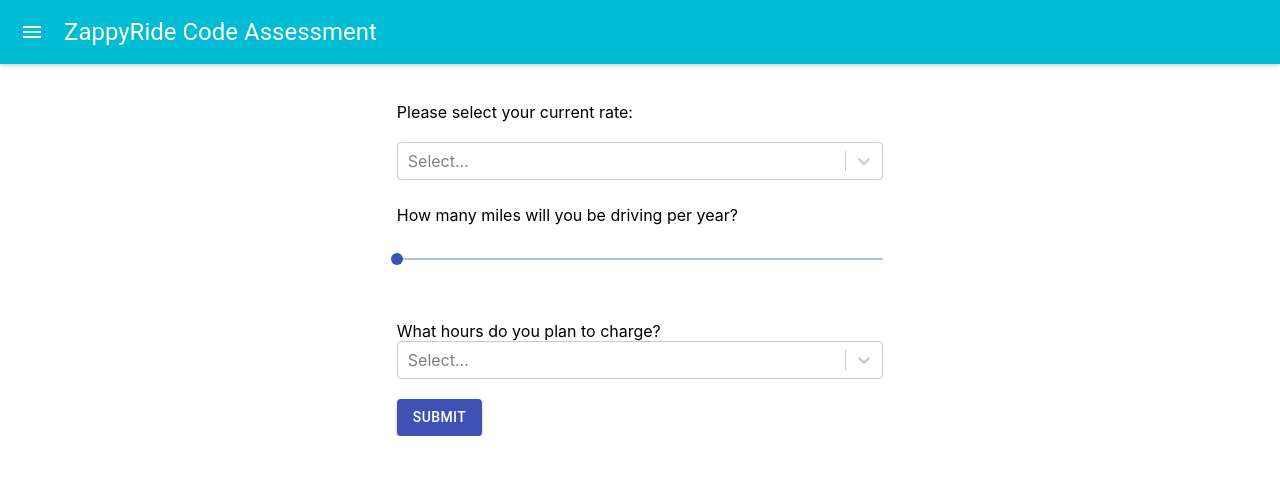
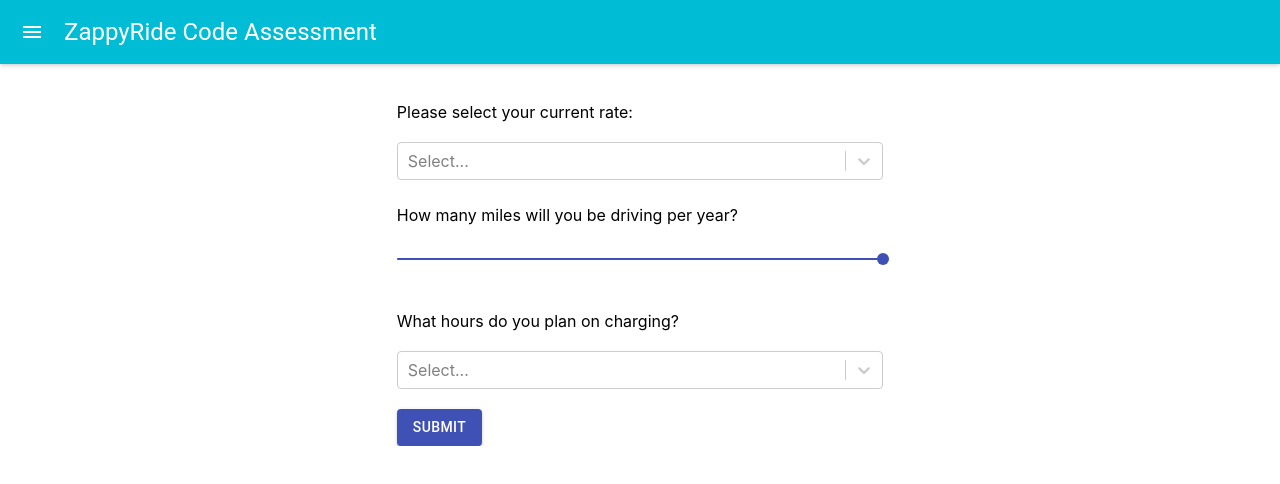
Before and after one commit to aimee-liang/zappyride-code-assessment, a React (Create React App) app: page / in a window 1280 px wide. Shown: the top 484 px of the page. Built offline with nearby package versions, Linux system fonts and the light colour scheme.

Commit message:
Working on passing in values to props in SelectMileRange.jsx

```diff
--- a/src/Components/Form.jsx
+++ b/src/Components/Form.jsx
@@ -50,7 +50,9 @@
                     <br/>
                     <br/>
                     <SelectMileRange mileSetter={mileSetter} />
-                <label>What hours do you plan to charge?</label>
+                <label>What hours do you plan on charging?</label>
+                    <br/>
+                    <br/>
                     <SelectHours hourSetter={hourSetter}/>
                     <br/>
                 <Button variant="contained" color="primary" onSubmit={dataToApp}>Submit</Button>
--- a/src/Components/SelectMileRange.jsx
+++ b/src/Components/SelectMileRange.jsx
@@ -25,24 +25,12 @@
         label: '15,000'
     },
     {
-        value: 17500,
-        label: '17,500'
-    },
-    {
         value: 20000,
         label: '20,000'
     },
     {
-        value: 22500,
-        label: '22,500'
-    },
-    {
         value: 25000,
         label: '25,000'
-    },
-    {
-        value: 27500,
-        label: '27,500'
     },
     {
         value: 30000,
@@ -111,18 +99,18 @@
 }
 
 const SelectMileRangeWrapper = styled.div`
-    padding-bottom: 5%
+    padding-bottom: 3%
 `
 
 export default function SelectMileRange(props){
 
     const [miles, setMiles] = useState(null)
 
-    const localSetter = (data) => {
-        setMiles(data)
+    const changeHandler = (e) => {
+        setMiles(e.value)
     }
 
-    const changeHandler = () => {
+    const localMileSetter = () => {
         props.mileSetter(miles)
     }
 
@@ -130,7 +118,7 @@
         <SelectMileRangeWrapper>
             <Typography id="custom-slider"></Typography>
             <Slider
-                defaultValue={0}
+                defaultValue={5000}
                 onChange={changeHandler}
                 getAriaValueText={valuetext}
                 marks={marks}
```
